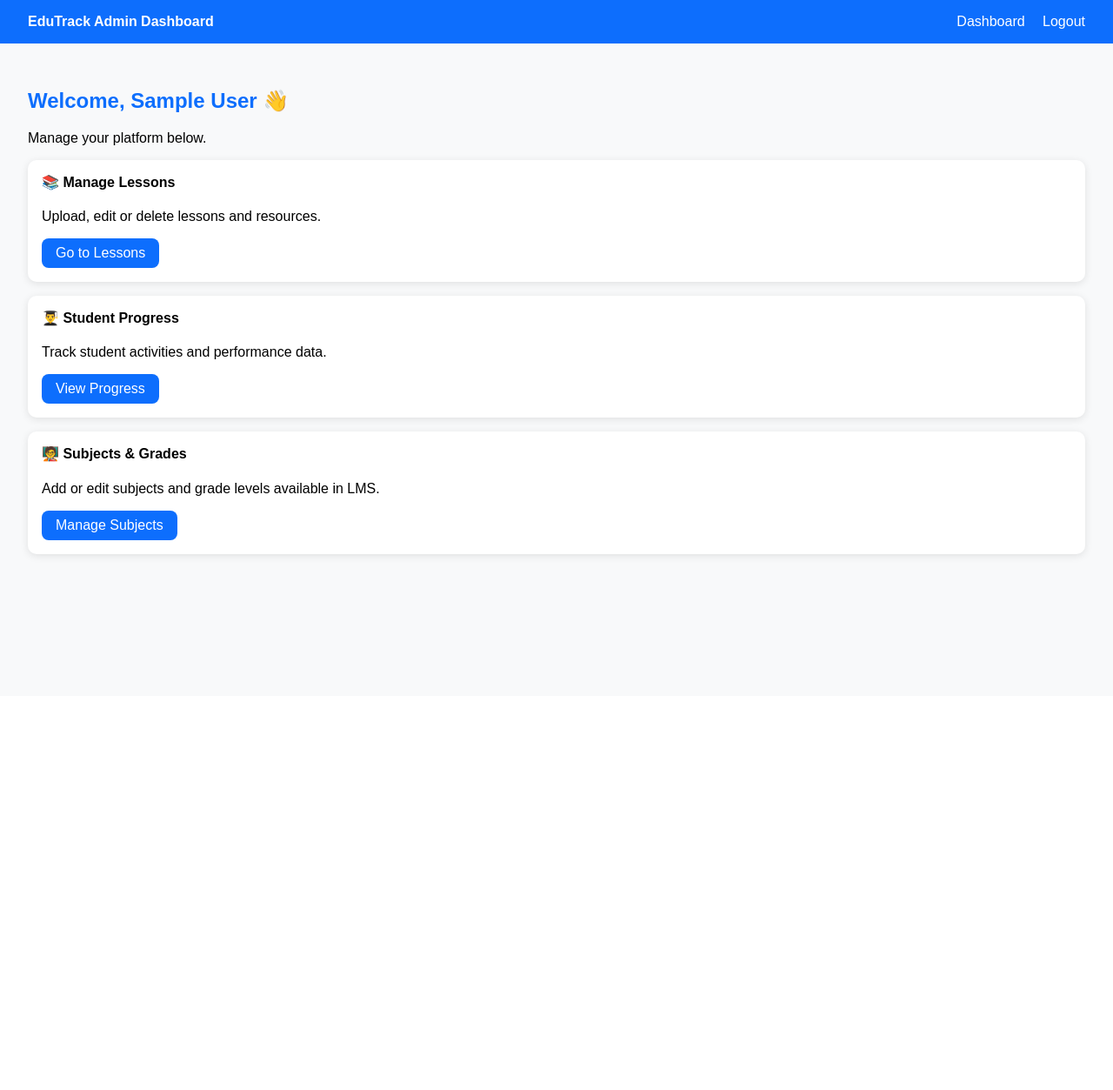
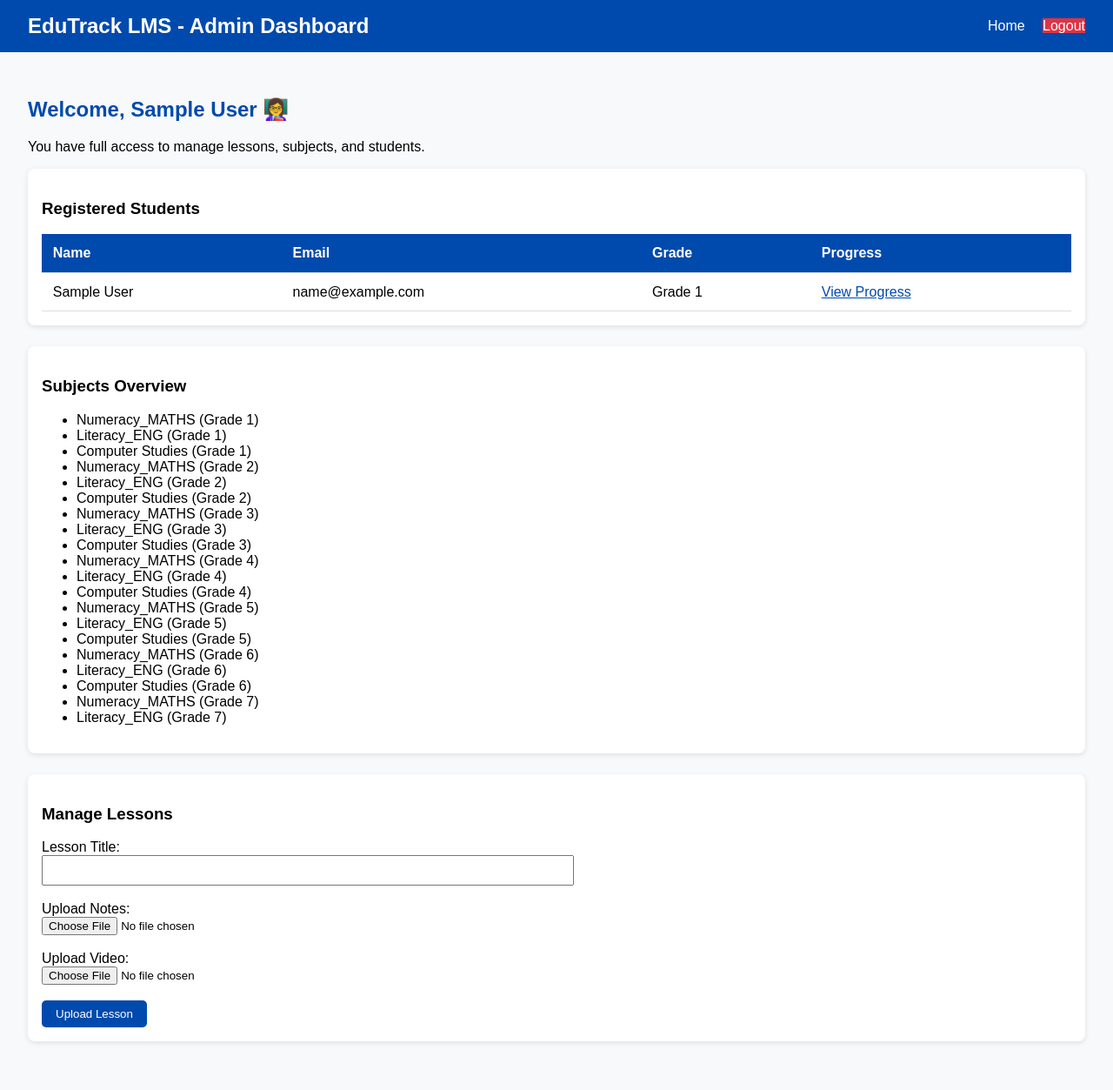
Before and after one commit to Erickpython/EduTrack_LMS, a Flask app: template templates/admin_dashboard.html in a window 1280 px wide. Shown: the whole page at 87% size. Before the commit the page ends 642 px from the top, so only its background shows below. Run offline with Flask 3, Linux system fonts and the light colour scheme; the template is opened without the code that fills it: values that come from a table or form of the project are taken from there, others are empty; tables that the repository leaves empty hold one stand-in row (values such as "Sample post").

Commit message:
Update admin_dashboard.html

```diff
--- a/templates/admin_dashboard.html
+++ b/templates/admin_dashboard.html
@@ -2,93 +2,141 @@
 <html lang="en">
 <head>
     <meta charset="UTF-8">
-<meta name="viewport" content="width=device-width, initial-scale=1.0">
     <title>Admin Dashboard | EduTrack LMS</title>
     <style>
         body {
             font-family: 'Poppins', sans-serif;
-  background: #f8f9fa;
+            background-color: #f8f9fa;
             margin: 0;
+            padding: 0;
         }
-.navbar {
-  background: #0d6efd;
+        header {
+            background-color: #004aad;
             color: white;
             padding: 1rem 2rem;
             display: flex;
             justify-content: space-between;
             align-items: center;
         }
-.navbar a {
+        header h1 {
+            margin: 0;
+            font-size: 1.5rem;
+        }
+        nav a {
             color: white;
+            margin-left: 1rem;
             text-decoration: none;
-  font-weight: 500;
-  margin-left: 1rem;
         }
-.navbar a:hover {
+        nav a:hover {
             text-decoration: underline;
         }
-.container {
+        main {
             padding: 2rem;
         }
+        .card {
+            background-color: white;
+            padding: 1rem;
+            margin-bottom: 1.5rem;
+            border-radius: 8px;
+            box-shadow: 0 2px 6px rgba(0,0,0,0.1);
+        }
         h2 {
-  color: #0d6efd;
+            color: #004aad;
         }
-.card {
-  background: white;
-  border-radius: 10px;
-  padding: 1rem;
-  box-shadow: 0 2px 10px rgba(0,0,0,0.1);
-  margin-bottom: 1rem;
+        table {
+            width: 100%;
+            border-collapse: collapse;
+            margin-top: 1rem;
         }
-.card h4 {
-  margin-top: 0;
+        th, td {
+            padding: 0.8rem;
+            border-bottom: 1px solid #ddd;
+            text-align: left;
         }
-.btn {
-  display: inline-block;
-  padding: .5rem 1rem;
-  border-radius: 8px;
-  text-decoration: none;
+        th {
+            background-color: #004aad;
             color: white;
-  background: #0d6efd;
-  transition: background .3s;
         }
-.btn:hover {
-  background: #084298;
+        button {
+            background-color: #004aad;
+            color: white;
+            border: none;
+            padding: 0.5rem 1rem;
+            border-radius: 5px;
+            cursor: pointer;
+        }
+        button:hover {
+            background-color: #003680;
+        }
+        .logout-btn {
+            background-color: #dc3545;
         }
     </style>
 </head>
 <body>
+    <header>
+        <h1>EduTrack LMS - Admin Dashboard</h1>
+        <nav>
+            <a href="{{ url_for('admin_dashboard') }}">Home</a>
+            <a href="{{ url_for('logout') }}" class="logout-btn">Logout</a>
+        </nav>
+    </header>
 
-<div class="navbar">
-  <div><strong>EduTrack Admin Dashboard</strong></div>
-  <div>
-    <a href="{{ url_for('admin_dashboard') }}">Dashboard</a>
-    <a href="{{ url_for('logout') }}">Logout</a>
-  </div>
+    <main>
+        <h2>Welcome, {{ admin.name }} 👩‍🏫</h2>
+        <p>You have full access to manage lessons, subjects, and students.</p>
+
+        <!-- Students Section -->
+        <div class="card">
+            <h3>Registered Students</h3>
+            <table>
+                <thead>
+                    <tr>
+                        <th>Name</th><th>Email</th><th>Grade</th><th>Progress</th>
+                    </tr>
+                </thead>
+                <tbody>
+                    {% for student in students %}
+                        <tr>
+                            <td>{{ student.name }}</td>
+                            <td>{{ student.email }}</td>
+                            <td>{{ student.grade.name }}</td>
+                            <td>
+                                <a href="#" style="color: #004aad;">View Progress</a>
+                            </td>
+                        </tr>
+                    {% endfor %}
+                </tbody>
+            </table>
         </div>
 
-<div class="container">
-  <h2>Welcome, {{ admin.name }} 👋</h2>
-  <p>Manage your platform below.</p>
-
+        <!-- Subjects Section -->
         <div class="card">
-    <h4>📚 Manage Lessons</h4>
-    <p>Upload, edit or delete lessons and resources.</p>
-    <a href="{{ url_for('subject_lessons', subject_id=subject.id) }}" class="btn">Go to Lessons</a>
+            <h3>Subjects Overview</h3>
+            <ul>
+                {% for subject in subjects %}
+                    <li>{{ subject.name }} ({{ subject.grade.name }})</li>
+                {% endfor %}
+            </ul>
         </div>
 
+        <!-- Lessons Section -->
         <div class="card">
-    <h4>👨‍🎓 Student Progress</h4>
-    <p>Track student activities and performance data.</p>
-    <a href="{{ url_for('view_progress') }}" class="btn">View Progress</a>
+            <h3>Manage Lessons</h3>
+            <form method="post" enctype="multipart/form-data">
+                <input type="hidden" name="csrf_token" value="{{ csrf_token() }}">
+                <label>Lesson Title:</label><br>
+                <input type="text" name="title" required style="width: 50%; padding: 0.5rem;"><br><br>
+
+                <label>Upload Notes:</label><br>
+                <input type="file" name="notes"><br><br>
+
+                <label>Upload Video:</label><br>
+                <input type="file" name="video"><br><br>
+
+                <button type="submit">Upload Lesson</button>
+            </form>
         </div>
-
-  <div class="card">
-    <h4>🧑‍🏫 Subjects & Grades</h4>
-    <p>Add or edit subjects and grade levels available in LMS.</p>
-    <a href="{{ url_for('manage_subjects') }}" class="btn">Manage Subjects</a>
-  </div>
-</div>
-
+    </main>
 </body>
 </html>
```
Lines whose indentation alone changed are shown as unchanged.
